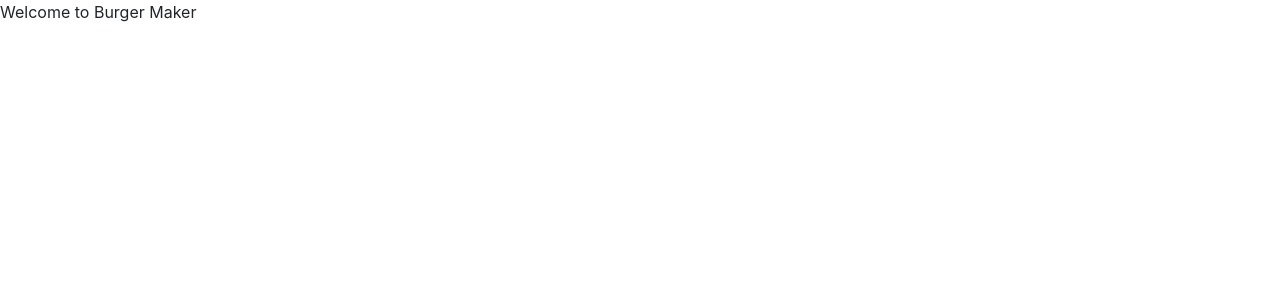
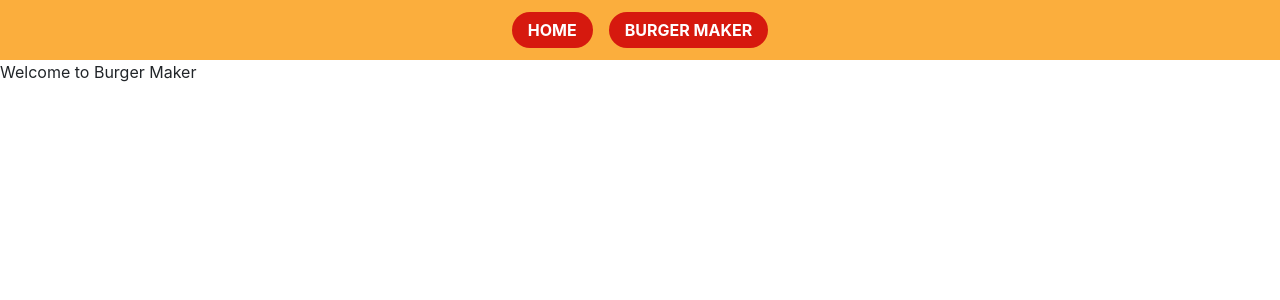
Before and after one commit to arifanf/burger-mini-app, a React (Create React App) app: page / in a window 1280 px wide. Shown: the top 300 px of the page. Built offline with nearby package versions, Linux system fonts and the light colour scheme; the HTML template or start-up script is replaced by a standard one.

Commit message:
Membuat Layouting dan Button Link

```diff
--- a/src/App.js
+++ b/src/App.js
@@ -1,17 +1,18 @@
 import React from 'react'
 import { Routes, Route } from 'react-router-dom'
 
+import Layout from './Layouts/Layout'
 import Home from './Pages/Home'
 import BurgerMaker from './Pages/BurgerMaker'
 
 function App() {
   return (
-    <>
+    <Layout>
       <Routes>
         <Route path="/" element={<Home />} />
         <Route path="/burger-maker" element={<BurgerMaker />} />
       </Routes>
-    </>
+    </Layout>
   );
 }
 
--- /dev/null
+++ b/src/Layouts/Layout.js
@@ -0,0 +1,16 @@
+import React from 'react'
+import Navigations from './Navigation'
+import MainContent from './MainContent'
+
+const DefaultLayout = (props) => {
+  return (
+    <>
+      <Navigations />
+      <MainContent>
+        {props.children}
+      </MainContent>
+    </>
+  )
+}
+
+export default DefaultLayout
--- /dev/null
+++ b/src/Layouts/MainContent.js
@@ -0,0 +1,13 @@
+import React from 'react'
+
+import style from './layout.module.css'
+
+const MainContent = (props) => {
+  return (
+    <div className={style.main_content}>
+        {props.children}
+    </div>
+  )
+}
+
+export default MainContent
--- /dev/null
+++ b/src/Layouts/Navigation.js
@@ -0,0 +1,23 @@
+import React from 'react'
+import { Link } from 'react-router-dom'
+
+import style from './layout.module.css'
+
+const Navigation = () => {
+  return (
+    <div className={style.navigation}>
+        <div className="container">
+            <div className="row">
+                <div className="col">
+                    <div className="d-flex justify-content-center align-items-center">
+                        <div class="px-2"><Link to="/" className={style.navigation_item}>Home</Link></div>
+                        <div class="px-2"><Link to="/burger-maker" className={style.navigation_item}>Burger Maker</Link></div>
+                    </div>
+                </div>
+            </div>
+        </div>
+    </div>
+  )
+}
+
+export default Navigation
--- /dev/null
+++ b/src/Layouts/layout.module.css
@@ -0,0 +1,26 @@
+.navigation {
+    height: 60px;
+    background: #FBAE3D;
+    display: flex;
+    align-items: center;
+}
+
+.navigation_item {
+    color: #ffffff;
+    font-weight: bold;
+    text-transform: uppercase;
+    padding: 8px 16px;
+    background: #D6190E;
+    border-radius: 999px;
+}
+
+.navigation_item:hover {
+    color: #ffffff;
+    text-decoration: none;
+    background: #72190E;
+}
+
+.main_content {
+    min-height: calc( 100vh - 60px );
+    height: 1px;
+}
--- a/src/Pages/Home.js
+++ b/src/Pages/Home.js
@@ -1,4 +1,6 @@
 import React from 'react'
+
+
 
 const Home = () => {
   return (
```
